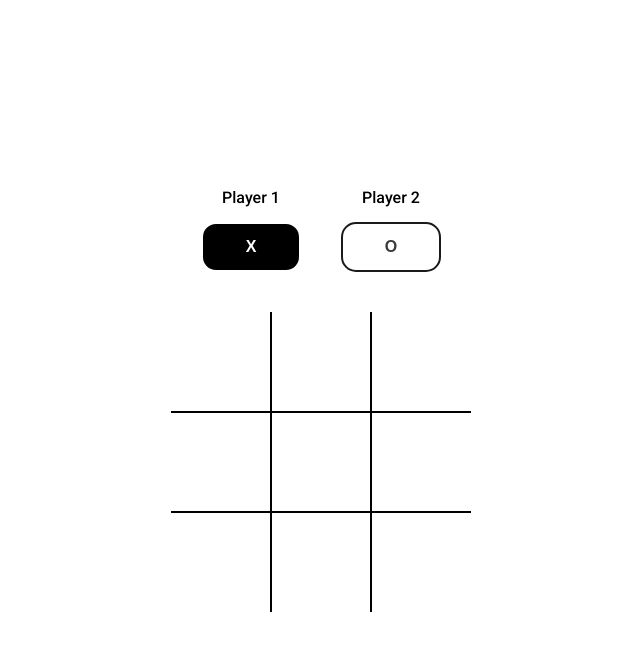
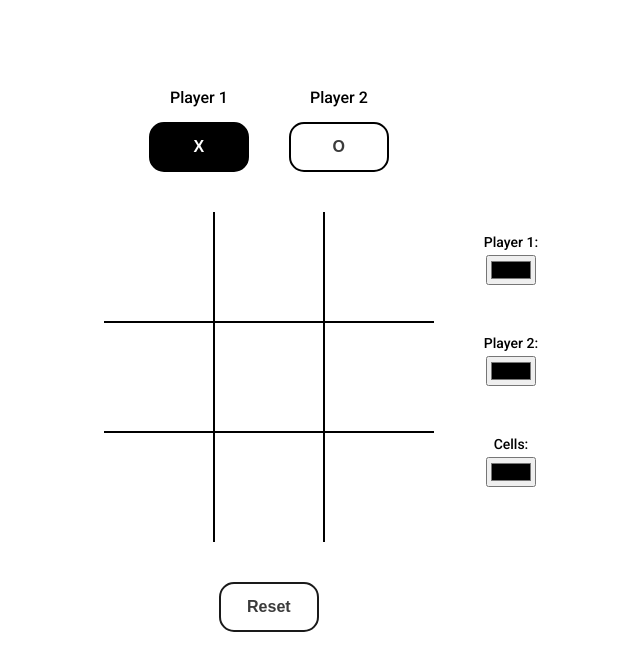
Before and after one commit to selimcanglr/tic-tac-toe, a plain HTML site: page index.html in a window 1280 px wide. Shown: the whole page, without its empty margins (319-959 px from the left). Drawn offline with Linux system fonts and the light colour scheme.

Commit message:
color modifications

```diff
--- a/index.html
+++ b/index.html
@@ -14,19 +14,19 @@
 <body>
 
     <div class="game" id="game">
-
+        <div class="">
             <div class="game-controls">
                 <div>
-                <div class="player-name" data-player-id="1">Player 1</div>
-                <input class="player-name-input" type="text" id="1">
+                    <div class="player-name player1" data-player-id="1">Player 1</div>
+                    <input class="player-name-input player1" type="text" id="1">
                 </div>
                 <div>
-                <div class="player-name" data-player-id="2">Player 2</div>
-                <input class="player-name-input" type="text" id="2">
+                    <div class="player-name player2" data-player-id="2">Player 2</div>
+                    <input class="player-name-input player2" type="text" id="2">
                 </div>
 
-            <button class="side-button selected-side" id="xBtn">X</button>
-            <button class="side-button" id="oBtn">O</button>
+                <button class="btn side-button selected-side player1" id="xBtn">X</button>
+                <button class="btn side-button player2" id="oBtn">O</button>
             </div>
             <div class="board">
                 <div class="cell" id="0"></div>
@@ -39,6 +39,25 @@
                 <div class="cell" id="7"></div>
                 <div class="cell" id="8"></div>
             </div>
+            <div class="flex-center">
+                <button class="btn" id="resetBtn">Reset</button>
+            </div>
+        </div>
+        <div class="game-config">
+            <div class="color-pick-div">
+                <label for="player1Color">Player 1:</label>
+                <input type="color" name="" class="color-picker" id="player1Color">
+            </div>
+            <div class="color-pick-div">
+                <label for="player2Color">Player 2:</label>
+                <input type="color" name="" class="color-picker" id="player2Color">
+            </div>
+            <div class="color-pick-div">
+                <label for="cellColor">Cells:</label>
+                <input type="color" name="" class="color-picker" id="cellColor">
+            </div>
+
+        </div>
     </div>
     <div class="winning-msg">
         <div class="msg"></div>
--- a/script.js
+++ b/script.js
@@ -164,13 +164,18 @@ const gameController = (() => {
 
 const displayController = (() => {
     // Clicking marker change
-    const xBtn = document.getElementById("xBtn")
-    const oBtn = document.getElementById("oBtn")
-    const restartBtn = document.querySelector("#restartButton")
+    const xBtn = document.getElementById('xBtn')
+    const oBtn = document.getElementById('oBtn')
+    const player1ColorPicker = document.getElementById('player1Color')
+    const player2ColorPicker = document.getElementById('player2Color')
+    const cellColorPicker = document.getElementById('cellColor')
+    const restartBtn = document.querySelector('#restartButton')
     const playerNames = document.querySelectorAll('.player-name')
+    const root = document.querySelector(':root')
+    const resetBtn = document.getElementById('resetBtn')
 
     const renderGameBoard = () => {
-        let cells = document.querySelectorAll(".cell");
+        let cells = document.querySelectorAll('.cell');
         for (let i = 0; i < CELL_NUMBER; i++) {
             let currentMarker = gameController.getMarkerAtLocation(i);
             if (currentMarker) {
@@ -193,15 +198,15 @@ const displayController = (() => {
     }
 
     const resetBoard = () => {
-        let cells = document.querySelectorAll(".cell");
+        let cells = document.querySelectorAll('.cell');
         gameController.reset();
         for (let i = 0; i < CELL_NUMBER; i++) {
             cells[i].classList.remove('x');
             cells[i].classList.remove('o');
         }
 
-        let winningMsgDiv = document.querySelector(".winning-msg");
-        winningMsgDiv.classList.remove("show");
+        let winningMsgDiv = document.querySelector('.winning-msg');
+        winningMsgDiv.classList.remove('show');
     }
 
     const resetMarkers = () => {
@@ -240,15 +245,15 @@ const displayController = (() => {
                             msg.textContent = `${winningPlayer.name} wins using ${winningPlayer.mark}!`;
                         }
 
-                        let winningMsgDiv = document.querySelector(".winning-msg");
-                        winningMsgDiv.classList.add("show");
+                        let winningMsgDiv = document.querySelector('.winning-msg');
+                        winningMsgDiv.classList.add('show');
                     }
                 }
-            });
-        });
+            })
+        })
 
         // Clicking restart button
-        restartBtn.addEventListener('click', resetGame);
+        restartBtn.addEventListener('click', resetGame)
 
         // Changing markers
         xBtn.addEventListener('click', changeMarker)
@@ -285,6 +290,34 @@ const displayController = (() => {
             playerDiv.classList.remove('hide')
         }
 
+        // Changing color
+        player1ColorPicker.addEventListener('input', (evt) => {
+            root.style.setProperty('--mark-color-x', evt.target.value)
+        })
+
+        player2ColorPicker.addEventListener('input', (evt) => {
+            root.style.setProperty('--mark-color-o', evt.target.value)
+        })
+
+        cellColorPicker.addEventListener('input', (evt) => {
+            root.style.setProperty('--cell-color', evt.target.value)
+        })
+
+        // Clicking reset button
+        resetBtn.addEventListener('click', resetGame)
+        resetBtn.addEventListener('click', resetColors)
+
+        function resetColors() {
+            root.style.setProperty('--mark-color-x', 'black')
+            root.style.setProperty('--mark-color-o', 'black')
+            root.style.setProperty('--cell-color', 'black')
+            player1ColorPicker.value = 'black'
+            player2ColorPicker.value = 'black'
+            cellColorPicker.value = 'black'
+
+        }
+
+
     }
 
     return {init};
--- a/styles.css
+++ b/styles.css
@@ -3,10 +3,11 @@
 }
 
 :root {
-    --cell-size: 100px;
+    --cell-size: 110px;
     --mark-size: calc(var(--cell-size) * 0.9);
     --mark-color-x: black;
     --mark-color-o: black;
+    --cell-color: black;
 }
 
 body {
@@ -17,11 +18,34 @@ body {
 
 .game {
     width: 100vw;
-    height: 100vh;
+    height: 90vh;
+    display: flex;
+    flex-direction: row;
+    align-items: center;
+    justify-content: center;
+    gap: 50px;
+}
+
+.game-config {
     display: flex;
     flex-direction: column;
     align-items: center;
     justify-content: center;
+    gap: 50px;
+}
+
+.color-pick-div {
+    display: flex;
+    flex-direction: column;
+    align-items: center;
+    justify-content: center;
+    font-size: 14px;
+    gap: 5px;
+}
+
+.color-picker {
+    height: 30px;
+    width: 50px;
 }
 
 .board {
@@ -34,7 +58,7 @@ body {
 .cell {
     width: var(--cell-size);
     height: var(--cell-size);
-    border: 1px solid black;
+    border: 1px solid var(--cell-color);
     display: flex;
     justify-content: center;
     align-items: center;
@@ -143,7 +167,7 @@ body {
     font-size: 8rem;
 }
 
-.side-button {
+.btn {
     border: 2px solid #1A1A1A;
     background-color: white;
     color: #3B3B3B;
@@ -151,12 +175,20 @@ body {
     border-radius: 15px;
     width: 100px;
     min-height: 50px;
-    margin-bottom: 40px;
     font-size: 16px;
     font-weight: 600;
     text-align: center;
     padding: 8px 16px;
     transition: all 300ms;
+}
+
+.btn:hover {
+    color: #fff;
+    background-color: #1A1A1A;
+}
+
+.side-button {
+    margin-bottom: 40px;
 }
 
 .side-button:not(.selected-side):hover {
@@ -204,3 +236,29 @@ body {
 .player-name-input.show {
     display: flex;
 }
+
+.flex-center {
+    display: flex;
+    align-items: center;
+    justify-content: center;
+}
+
+#resetBtn {
+    margin-top: 40px;
+}
+
+.player1:not(button) {
+    color: var(--mark-color-x);
+}
+
+.player2:not(button) {
+    color: var(--mark-color-o);
+}
+
+.btn.player1 {
+    border-color: var(--mark-color-x);
+}
+
+.btn.player2 {
+    border-color: var(--mark-color-o);
+}
```
Lines whose indentation alone changed are shown as unchanged.
